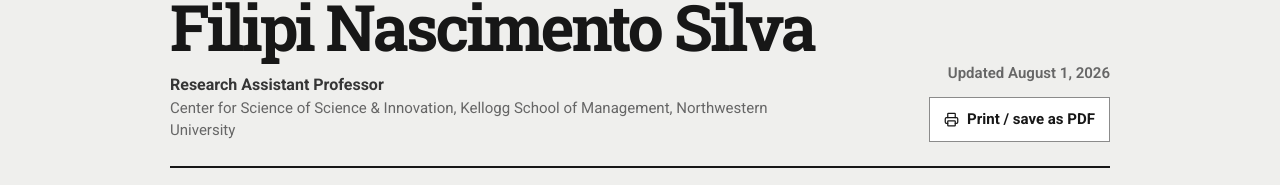
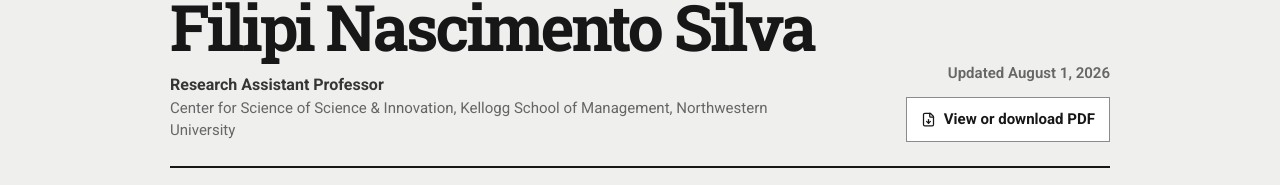
Before and after one commit to filipinascimento/new_website, a Next.js app: page /cv in a window 1280 px wide. Shown: the part 180-365 px from the top of the page. Built offline with nearby package versions, Linux system fonts and the light colour scheme.

Commit message:
Link CV to a public PDF

```diff
--- /dev/null
+++ b/app/components/PdfButton.tsx
@@ -0,0 +1,16 @@
+import { FileDown } from "lucide-react";
+
+export function PdfButton() {
+  const basePath = process.env.GITHUB_PAGES === "true" ? "/new_website" : "";
+
+  return (
+    <a
+      className="button button--secondary cv-pdf-button"
+      href={`${basePath}/cv/Filipi_Nascimento_Silva_CV.pdf`}
+      target="_blank"
+      rel="noreferrer"
+    >
+      <FileDown size={15} aria-hidden="true" /> View or download PDF
+    </a>
+  );
+}
--- a/app/components/PrintButton.tsx
+++ /dev/null
@@ -1,11 +0,0 @@
-"use client";
-
-import { Printer } from "lucide-react";
-
-export function PrintButton() {
-  return (
-    <button className="button button--secondary print-button" type="button" onClick={() => window.print()}>
-      <Printer size={15} aria-hidden="true" /> Print / save as PDF
-    </button>
-  );
-}
--- a/app/cv/page.tsx
+++ b/app/cv/page.tsx
@@ -1,7 +1,7 @@
 import type { Metadata } from "next";
 import contentJson from "@/data/content.json";
 import scholarProfile from "@/data/scholar/profile.json";
-import { PrintButton } from "../components/PrintButton";
+import { PdfButton } from "../components/PdfButton";
 import type { ContentRecord } from "../lib/types";
 
 export const metadata: Metadata = {
@@ -60,7 +60,7 @@ export default function CvPage() {
         </div>
         <div className="cv-hero__actions">
           <p>Updated {updated}</p>
-          <PrintButton />
+          <PdfButton />
         </div>
       </header>
       <nav className="cv-profile-links shell" aria-label="Professional profiles">
--- a/app/globals.css
+++ b/app/globals.css
@@ -1346,7 +1346,7 @@ a {
   font-weight: 600;
 }
 
-.cv-page .print-button {
+.cv-page .cv-pdf-button {
   border-color: #8b8b8b;
   background: #fff;
   color: var(--cv-ink);
@@ -1473,6 +1473,8 @@ a {
 .cv-document ul {
   margin: 8px 0 19px;
   padding-left: 20px;
+  list-style-position: outside;
+  list-style-type: disc;
 }
 
 .cv-document li {
@@ -1807,12 +1809,18 @@ a {
 @media print {
   @page {
     size: letter;
-    margin: 0.7in;
+    margin: 0.55in;
+  }
+
+  html,
+  body {
+    background: #fff !important;
   }
 
   .site-header,
   .site-footer,
-  .print-button {
+  .skip-link,
+  .cv-pdf-button {
     display: none !important;
   }
 
@@ -1903,12 +1911,18 @@ a {
 
   .cv-document p,
   .cv-document li {
-    font-size: 9.5pt;
-    line-height: 1.45;
+    font-size: 9pt;
+    line-height: 1.35;
+    orphans: 3;
+    widows: 3;
+  }
+
+  .cv-document li {
+    break-inside: avoid;
   }
 
   .cv-document h2 {
-    margin: 20pt 0 7pt;
+    margin: 14pt 0 5pt;
     font-size: 14pt;
   }
 
```
Also changed, not shown: 2 other files (tests, documents, lock files or other folders).
